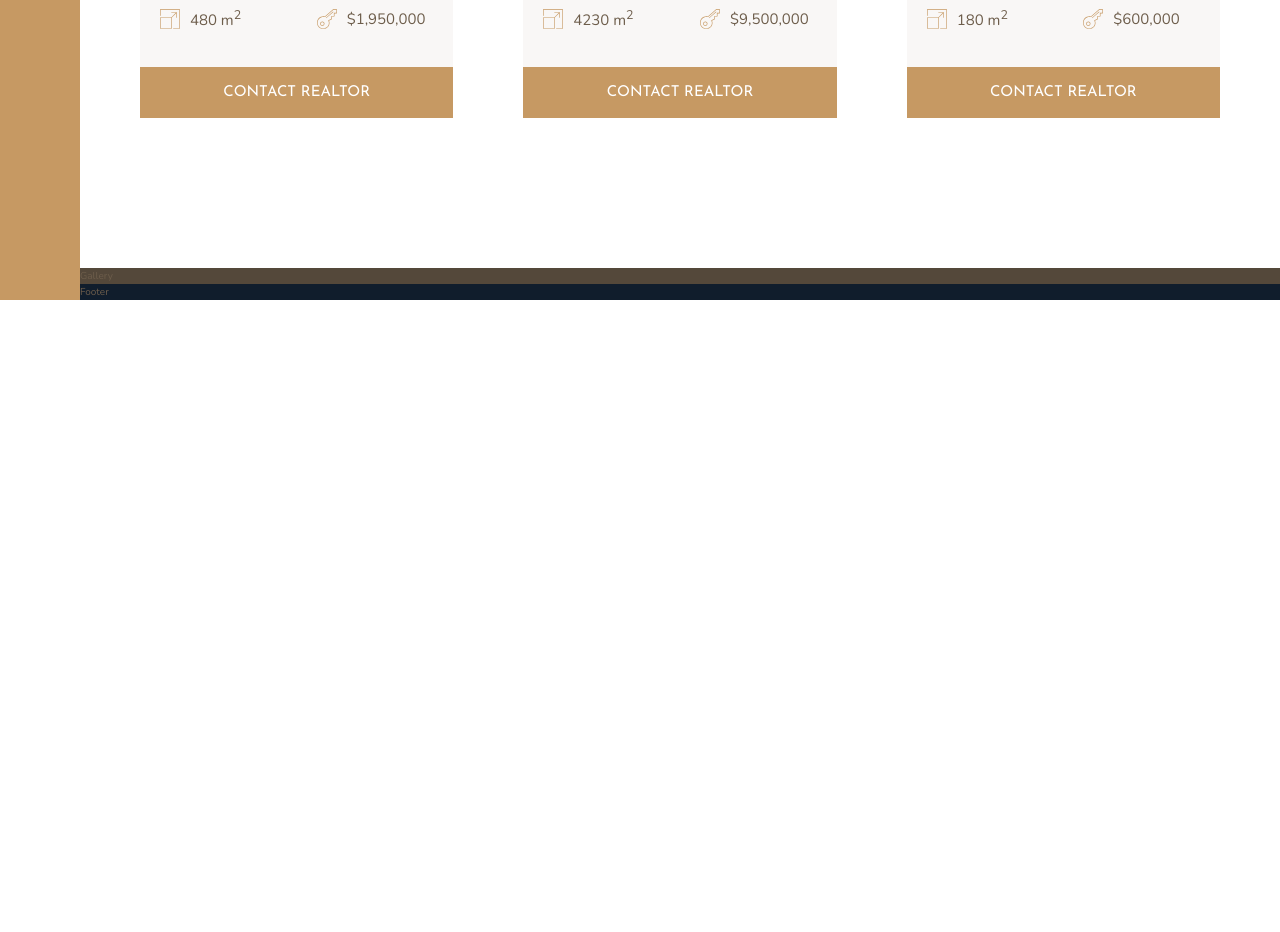
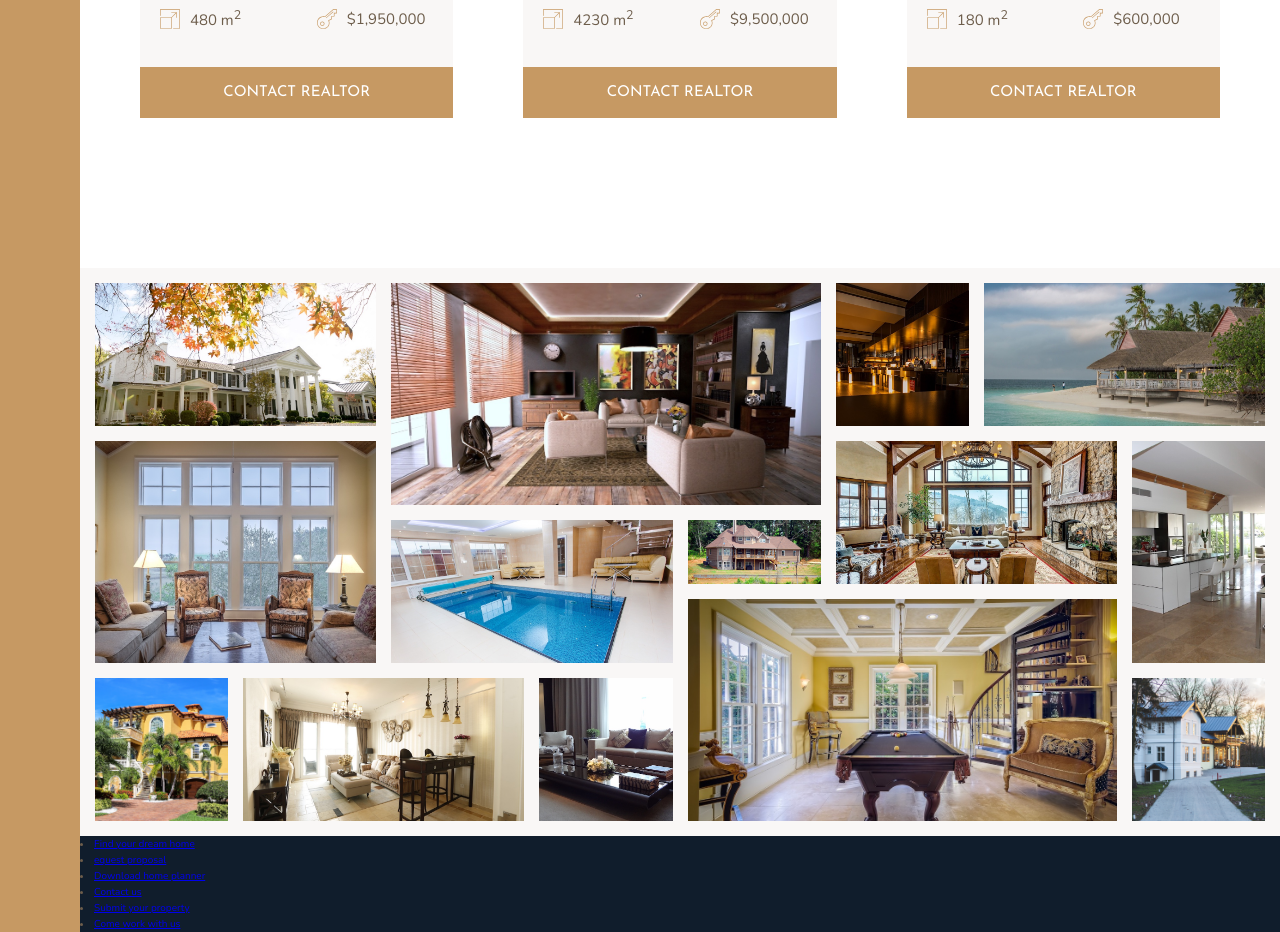
Before and after one commit to xrawvelocity/Nexter-project, a website: page index.html in a window 1280 px wide. Shown: the part 2804-3736 px from the top of the page. Before the commit the page ends 3104 px from the top, so only its background shows below. Drawn offline with nearby package versions, Linux system fonts and the light colour scheme.

Commit message:
finish gallery grid

```diff
--- a/index.html
+++ b/index.html
@@ -282,11 +282,59 @@
         </section>
 
         <section class="gallery">
-            Gallery
+            <figure class="gallery__item gallery__item--1">
+                <img src="img/gal-1.jpeg" alt="Gallery image 1" class="gallery__img">
+            </figure>
+            <figure class="gallery__item gallery__item--2">
+                <img src="img/gal-2.jpeg" alt="Gallery image 2" class="gallery__img">
+            </figure>
+            <figure class="gallery__item gallery__item--3">
+                <img src="img/gal-3.jpeg" alt="Gallery image 3" class="gallery__img">
+            </figure>
+            <figure class="gallery__item gallery__item--4">
+                <img src="img/gal-4.jpeg" alt="Gallery image 4" class="gallery__img">
+            </figure>
+            <figure class="gallery__item gallery__item--5">
+                <img src="img/gal-5.jpeg" alt="Gallery image 5" class="gallery__img">
+            </figure>
+            <figure class="gallery__item gallery__item--6">
+                <img src="img/gal-6.jpeg" alt="Gallery image 6" class="gallery__img">
+            </figure>
+            <figure class="gallery__item gallery__item--7">
+                <img src="img/gal-7.jpeg" alt="Gallery image 7" class="gallery__img">
+            </figure>
+            <figure class="gallery__item gallery__item--8">
+                <img src="img/gal-8.jpeg" alt="Gallery image 8" class="gallery__img">
+            </figure>
+            <figure class="gallery__item gallery__item--9">
+                <img src="img/gal-9.jpeg" alt="Gallery image 9" class="gallery__img">
+            </figure>
+            <figure class="gallery__item gallery__item--10">
+                <img src="img/gal-10.jpeg" alt="Gallery image 10" class="gallery__img">
+            </figure>
+            <figure class="gallery__item gallery__item--11">
+                <img src="img/gal-11.jpeg" alt="Gallery image 11" class="gallery__img">
+            </figure>
+            <figure class="gallery__item gallery__item--12">
+                <img src="img/gal-12.jpeg" alt="Gallery image 12" class="gallery__img">
+            </figure>
+            <figure class="gallery__item gallery__item--13">
+                <img src="img/gal-13.jpeg" alt="Gallery image 13" class="gallery__img">
+            </figure>
+            <figure class="gallery__item gallery__item--14">
+                <img src="img/gal-14.jpeg" alt="Gallery image 14" class="gallery__img">
+            </figure>
         </section>
 
         <footer class="footer">
-            Footer
+            <nav class="nav">
+                <li class="nav__item"><a href="#" class="nav__link">Find your dream home</a></li>
+                <li class="nav__item"><a href="#" class="nav__link">equest proposal</a></li>
+                <li class="nav__item"><a href="#" class="nav__link">Download home planner</a></li>
+                <li class="nav__item"><a href="#" class="nav__link">Contact us</a></li>
+                <li class="nav__item"><a href="#" class="nav__link">Submit your property</a></li>
+                <li class="nav__item"><a href="#" class="nav__link">Come work with us</a></li>
+            </nav>
         </footer>
     </body>
 </html>
--- a/sass/_gallery.scss
+++ b/sass/_gallery.scss
@@ -1,4 +1,76 @@
 .gallery {
-    background-color: $color-gray-dark-1;
+    background-color: $color-gray-light-1;
     grid-column: full-start / full-end;
+
+    display: grid;
+    grid-template-columns: repeat(8,1fr);
+    grid-template-rows: repeat(7, 5vw);
+    grid-gap: 1.5rem;
+    padding: 1.5rem;
+
+    &__item {
+        &--1 {
+            grid-row: 1 / span 2;
+            grid-column: 1 / span 2;
+        }
+        &--2 {
+            grid-row: 1 / span 3;
+            grid-column: 3 / span 3;
+        }
+        &--3 {
+            grid-row: 1 / span 2;
+            grid-column: 6 / span 1;
+        }
+        &--4 {
+            grid-row: 1 / span 2;
+            grid-column: 7 / span 2;
+        }
+        &--5 {
+            grid-row: 3 / span 3;
+            grid-column: 1 / span 2;
+        }
+        &--6 {
+            grid-row: 4 / span 2;
+            grid-column: 3 / span 2;
+        }
+        &--7 {
+            grid-row: 4 / span 1;
+            grid-column: 5 / span 1;
+        }
+        &--8 {
+            grid-row: 3 / span 2;
+            grid-column: 6 / span 2;
+        }
+        &--9 {
+            grid-row: 3 / span 3;
+            grid-column: 8 / span 1;
+        }
+        &--10 {
+            grid-row: 6 / span 2;
+            grid-column: 1 / span 1;
+        }
+        &--11 {
+            grid-row: 6 / span 2;
+            grid-column: 2 / span 2;
+        }
+        &--12 {
+            grid-row: 6 / span 2;
+            grid-column: 4 / span 1;
+        }
+        &--13 {
+            grid-row: 5 / span 3;
+            grid-column: 5 / span 3;
+        }
+        &--14 {
+            grid-row: 6 / span 2;
+            grid-column: 8 / span 1;
+        }
+    }
+
+    &__img {
+        width: 100%;
+        height: 100%;
+        display: block;
+        object-fit: cover;
+    }
 }
```
Also changed, not shown: css/style.css.
